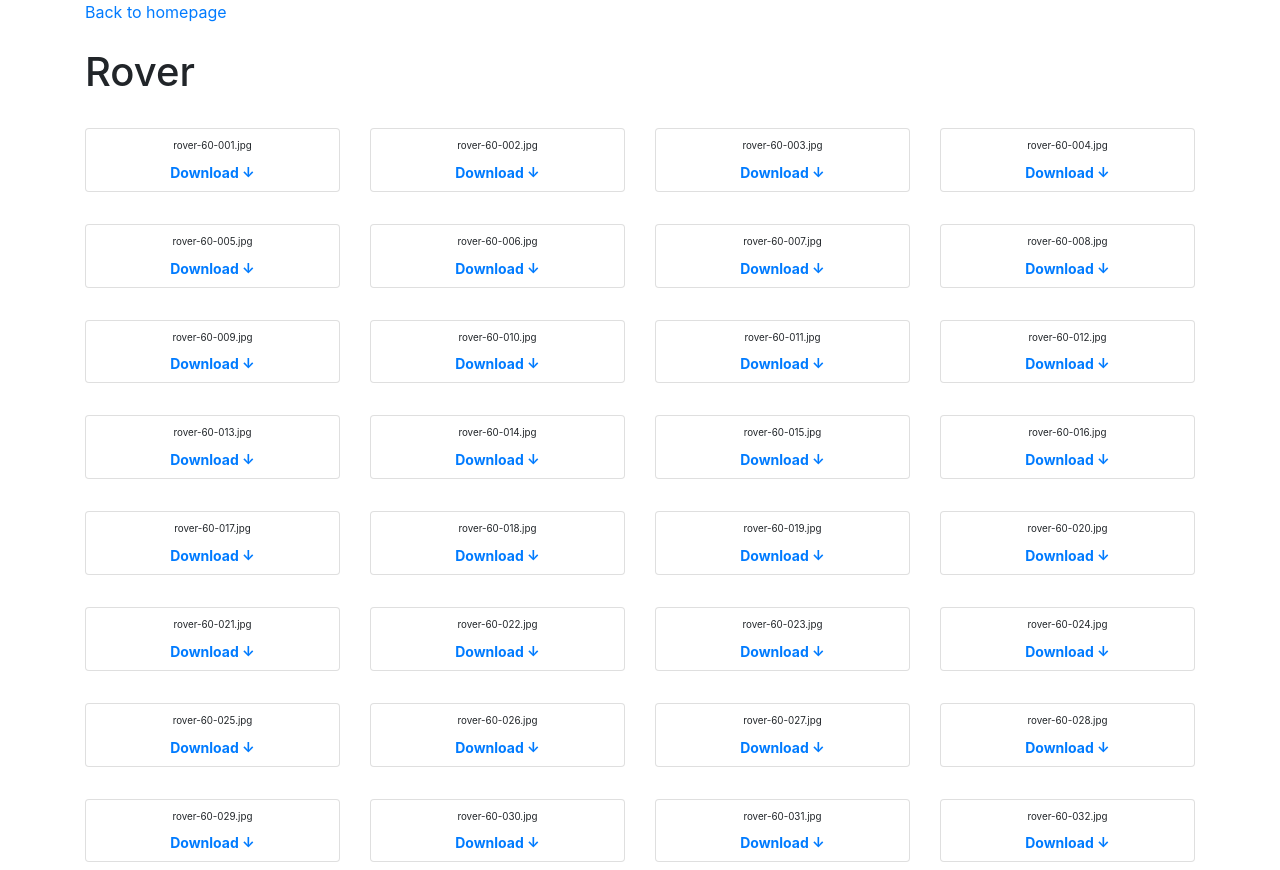
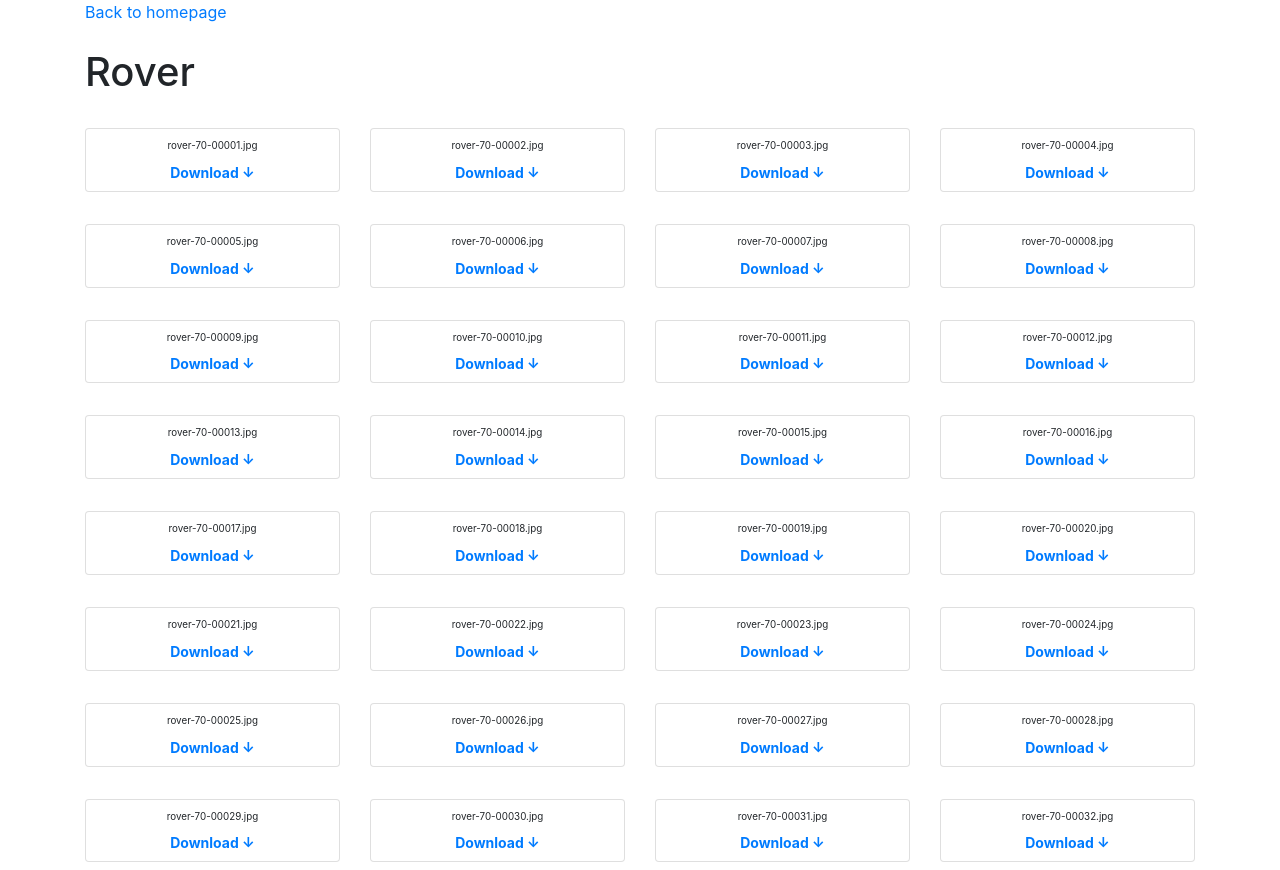
Before and after one commit to osgirl/marketing-gb-group-co, a PHP site: page / in a window 1280 px wide. Shown: the top 870 px of the page. Run offline with PHP 8.4, Linux system fonts and the light colour scheme; some libraries are stand-ins or nearby versions; grey boxes are pictures that could not be loaded.

Commit message:
rename rover images and icons

```diff
--- a/photos/rover/index.php
+++ b/photos/rover/index.php
@@ -36,39 +36,39 @@
                 <div class="row">
                     <?php
                     $arr = array(
-                    "rover-60-001.jpg",
-                    "rover-60-002.jpg",
-                    "rover-60-003.jpg",
-                    "rover-60-004.jpg",
-                    "rover-60-005.jpg",
-                    "rover-60-006.jpg",
-                    "rover-60-007.jpg",
-                    "rover-60-008.jpg",
-                    "rover-60-009.jpg",
-                    "rover-60-010.jpg",
-                    "rover-60-011.jpg",
-                    "rover-60-012.jpg",
-                    "rover-60-013.jpg",
-                    "rover-60-014.jpg",
-                    "rover-60-015.jpg",
-                    "rover-60-016.jpg",
-                    "rover-60-017.jpg",
-                    "rover-60-018.jpg",
-                    "rover-60-019.jpg",
-                    "rover-60-020.jpg",
-                    "rover-60-021.jpg",
-                    "rover-60-022.jpg",
-                    "rover-60-023.jpg",
-                    "rover-60-024.jpg",
-                    "rover-60-025.jpg",
-                    "rover-60-026.jpg",
-                    "rover-60-027.jpg",
-                    "rover-60-028.jpg",
-                    "rover-60-029.jpg",
-                    "rover-60-030.jpg",
-                    "rover-60-031.jpg",
-                    "rover-60-032.jpg",
-                    "rover-60-033.jpg"
+                    "rover-70-00001.jpg",
+                    "rover-70-00002.jpg",
+                    "rover-70-00003.jpg",
+                    "rover-70-00004.jpg",
+                    "rover-70-00005.jpg",
+                    "rover-70-00006.jpg",
+                    "rover-70-00007.jpg",
+                    "rover-70-00008.jpg",
+                    "rover-70-00009.jpg",
+                    "rover-70-00010.jpg",
+                    "rover-70-00011.jpg",
+                    "rover-70-00012.jpg",
+                    "rover-70-00013.jpg",
+                    "rover-70-00014.jpg",
+                    "rover-70-00015.jpg",
+                    "rover-70-00016.jpg",
+                    "rover-70-00017.jpg",
+                    "rover-70-00018.jpg",
+                    "rover-70-00019.jpg",
+                    "rover-70-00020.jpg",
+                    "rover-70-00021.jpg",
+                    "rover-70-00022.jpg",
+                    "rover-70-00023.jpg",
+                    "rover-70-00024.jpg",
+                    "rover-70-00025.jpg",
+                    "rover-70-00026.jpg",
+                    "rover-70-00027.jpg",
+                    "rover-70-00028.jpg",
+                    "rover-70-00029.jpg",
+                    "rover-70-00030.jpg",
+                    "rover-70-00031.jpg",
+                    "rover-70-00032.jpg",
+                    "rover-70-00033.jpg"
                     );
                     foreach ($arr as $value) {
                         echo "
```
Also changed, not shown: img/icons/05-relation-privilegiee.png, img/icons/05-relation-privilegiee.svg, img/icons/06-vip.png, img/icons/06-vip.svg.
